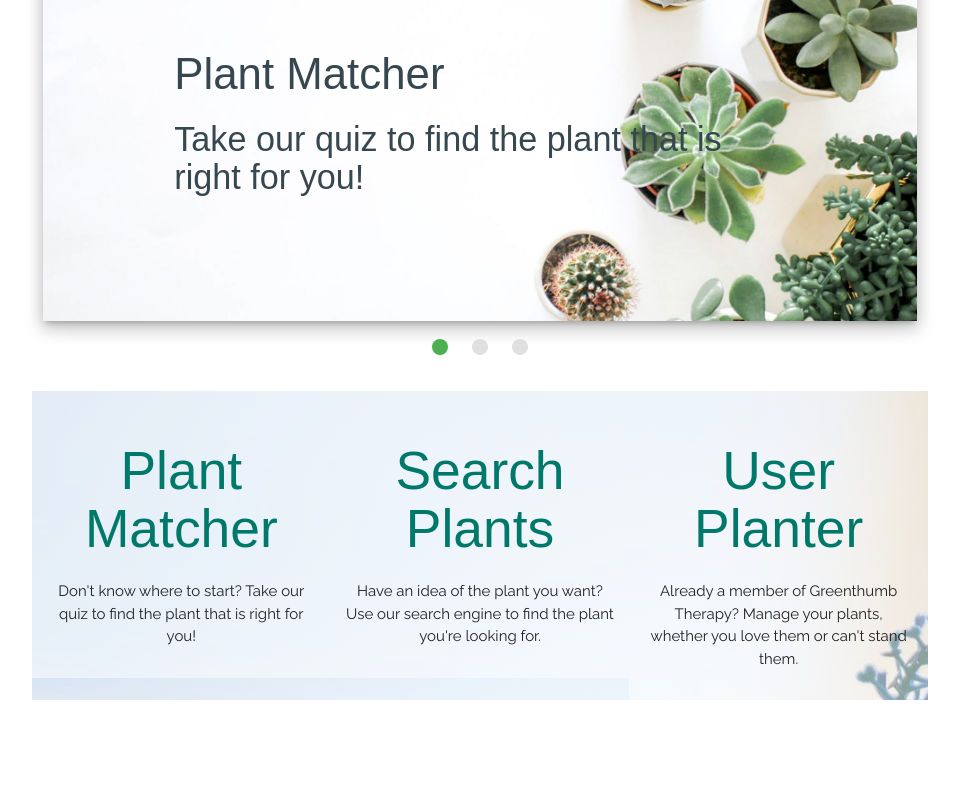
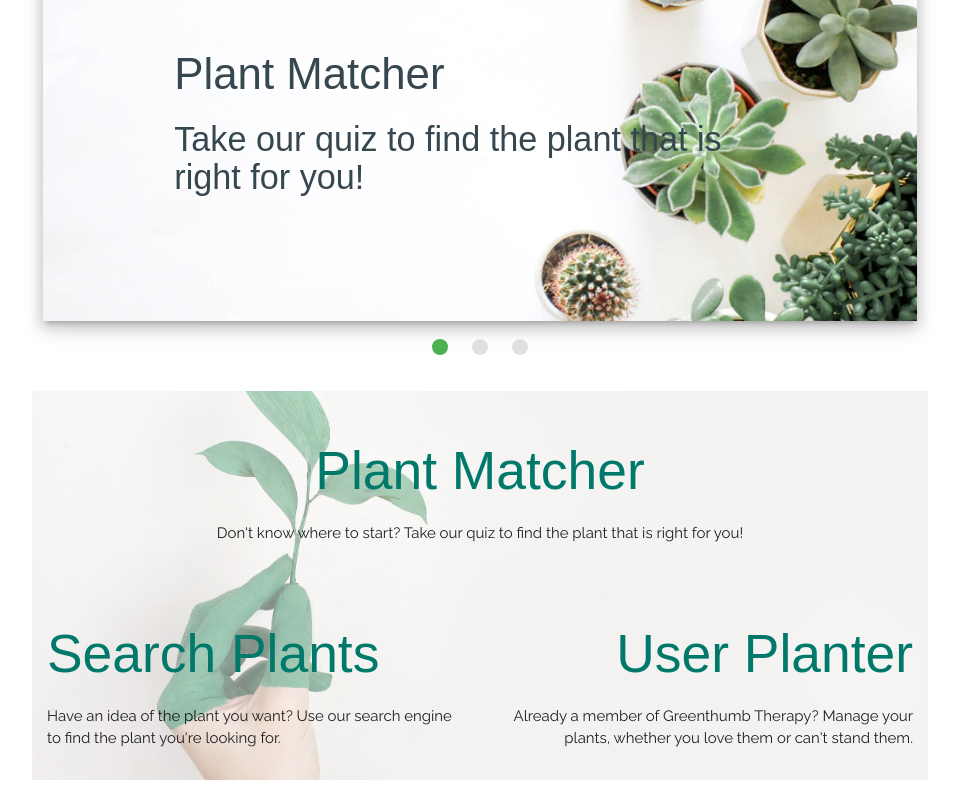
Before and after one commit to homr0/GreenthumbTherapy, a React (Create React App) app in the folder client/: page / in a window 1280 px wide. Shown: the part 498-1298 px from the top of the page, without its empty margins (160-1119 px from the left). Before the commit the page ends 1218 px from the top, so only its background shows below. Built offline with nearby package versions, Linux system fonts and the light colour scheme; no server answers; a web font is replaced by a local one.

Commit message:
home css

```diff
--- a/client/src/App.css
+++ b/client/src/App.css
@@ -11,6 +11,10 @@ h1, h2, h3, h4, h5, h6 {
 
 #planter-box {
   background-image: url("/images/flower3.jpeg");
+  height: 100%;
+  width: 100%;
+  background-size: cover;
+  background-position: center;
 }
 
 #planter-box .plant-box {
--- a/client/src/pages/Home.js
+++ b/client/src/pages/Home.js
@@ -32,7 +32,7 @@ class Home extends Component {
               <SliderItem image="images/flower2.jpeg" caption="Looking for the right plant?">
                 <Link to="/search"><h3>Search Plants</h3></Link>
               </SliderItem>
-              <SliderItem image={(this.state.random_plant.image) ? this.state.random_plant.image : "images/flower3.jpeg"} caption={((this.state.random_plant.common_name) && ("Commonly known as " + this.state.random_plant.common_name + ",")) + " is your random plant."}>
+              <SliderItem image={(this.state.random_plant.image) ? this.state.random_plant.image : "images/flower4.jpeg"} caption={((this.state.random_plant.common_name) && ("Commonly known as " + this.state.random_plant.common_name + ",")) + " is your random plant."}>
                 <h3 className="left-align">{this.state.random_plant.scientific_name}</h3>
               </SliderItem>
             </Slider>
@@ -40,15 +40,15 @@ class Home extends Component {
         </Row>
 
         <Row id="planter-box">
-          <Col size="s12 m4 center plant-box">
-            <h2>
+          <Col size="s12 plant-box">
+            <h2 className="center-align">
               <a href="/questionnaire" className="teal-text text-darken-2">Plant Matcher</a>
             </h2>
 
-            <p>Don't know where to start? Take our quiz to find the plant that is right for you!</p>
+            <p className="center-align">Don't know where to start? Take our quiz to find the plant that is right for you!</p>
           </Col>
 
-          <Col size="s12 m4 center plant-box">
+          <Col size="s6 plant-box">
             <h2>
               <a href="/search" className="teal-text text-darken-2">Search Plants</a>
             </h2>
@@ -56,12 +56,12 @@ class Home extends Component {
             <p>Have an idea of the plant you want? Use our search engine to find the plant you're looking for.</p>
           </Col>
 
-          <Col size="s12 m4 center plant-box">
-            <h2>
+          <Col size="s6 plant-box">
+            <h2 className="right-align">
               <a href="/user" className="teal-text text-darken-2">User Planter</a>
             </h2>
 
-            <p>Already a member of Greenthumb Therapy? Manage your plants, whether you love them or can't stand them.</p>
+            <p className="right-align">Already a member of Greenthumb Therapy? Manage your plants, whether you love them or can't stand them.</p>
           </Col>
         </Row>
       </Container>
```
Also changed, not shown: client/public/images/flower3.jpeg, client/public/images/flower4.jpeg (added).
